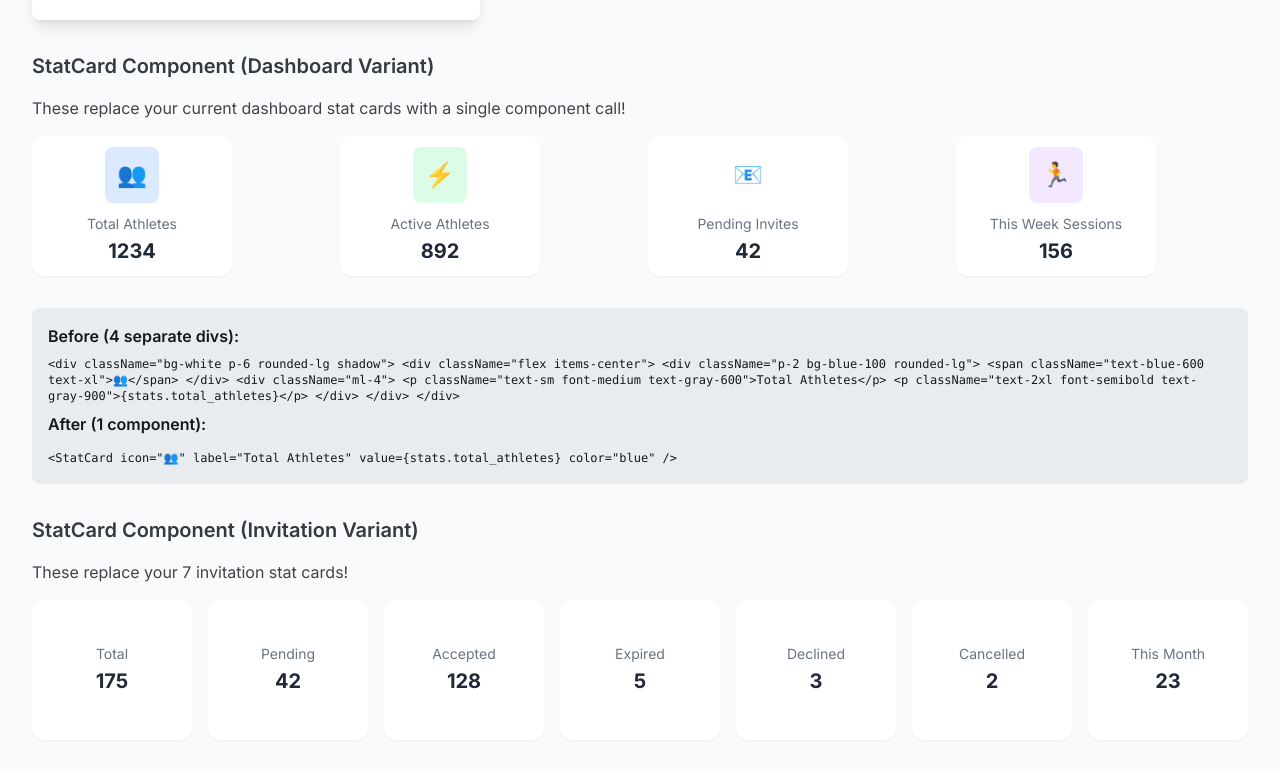
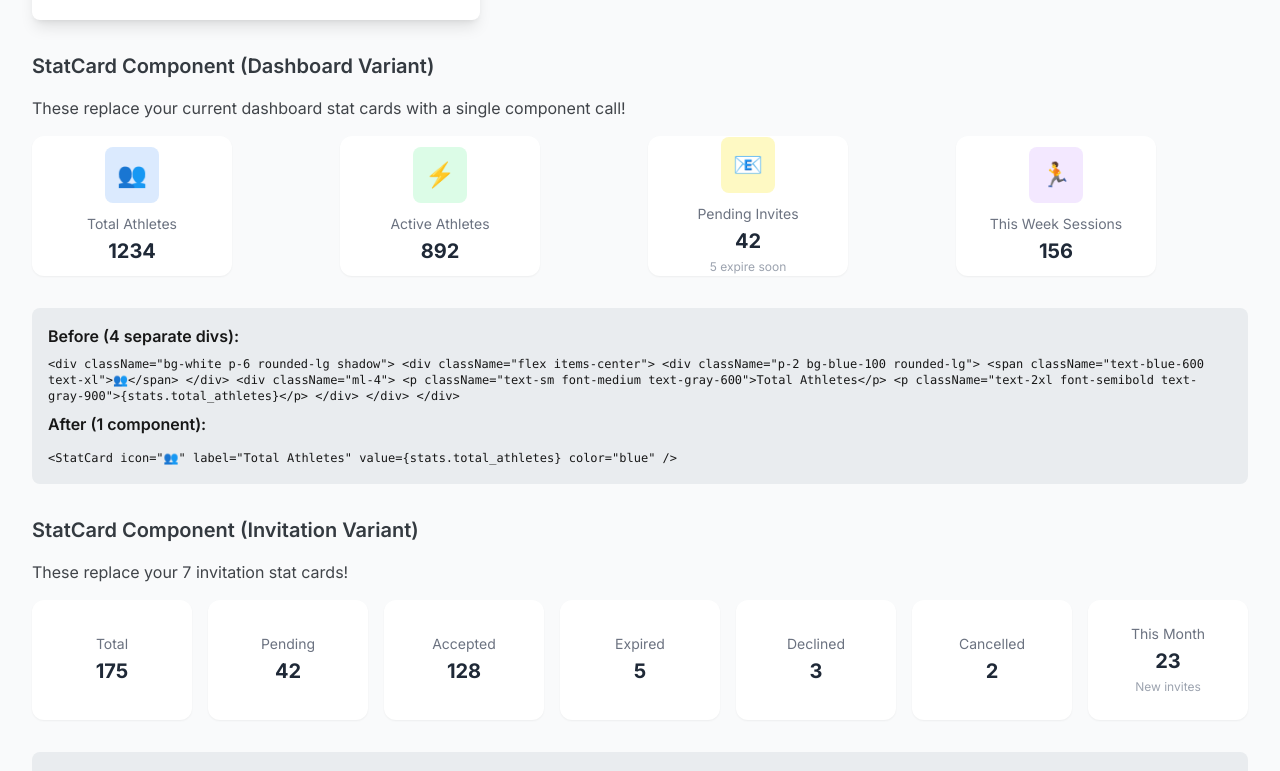
Before and after one commit to ChrisT3B/cirfpro, a Next.js app: page /test-cards in a window 1280 px wide. Shown: the part 1180-1951 px from the top of the page. Built offline with nearby package versions, Linux system fonts and the light colour scheme; no server answers.

Commit message:
redyellgreen

```diff
--- a/src/components/ui/StatCard.tsx
+++ b/src/components/ui/StatCard.tsx
@@ -1,3 +1,4 @@
+// src/components/ui/StatCard.tsx
 'use client'
 
 import React from 'react'
@@ -15,9 +16,12 @@ export type StatColor =
   | 'cyan'
   | 'emerald'
   | 'orange'
-  | 'gray'  // ✅ ADDED gray support
+  | 'gray'    // ✅ Added
+  | 'red'     // ✅ Added
+  | 'yellow'  // ✅ Added
+  | 'green'   // ✅ Added
 
-export type StatVariant = 'default' | 'dashboard' | 'invitation'  // Added 'invitation' variant
+export type StatVariant = 'default' | 'dashboard' | 'invitation'
 
 export interface TrendData {
   value: number
@@ -31,6 +35,7 @@ interface StatCardProps {
   color?: StatColor
   variant?: StatVariant
   trend?: TrendData
+  subtitle?: string  // ✅ Added for invitation variant
   className?: string
 }
 
@@ -47,7 +52,10 @@ const colorClasses = {
     cyan: 'bg-cyan-100',
     emerald: 'bg-emerald-100',
     orange: 'bg-orange-100',
-    gray: 'bg-gray-100',  // ✅ ADDED
+    gray: 'bg-gray-100',      // ✅ Added
+    red: 'bg-red-100',        // ✅ Added
+    yellow: 'bg-yellow-100',  // ✅ Added
+    green: 'bg-green-100',    // ✅ Added
   },
   iconColors: {
     'cirfpro-green': 'text-cirfpro-green-600',
@@ -60,7 +68,10 @@ const colorClasses = {
     cyan: 'text-cyan-600',
     emerald: 'text-emerald-600',
     orange: 'text-orange-600',
-    gray: 'text-gray-600',  // ✅ ADDED
+    gray: 'text-gray-600',      // ✅ Added
+    red: 'text-red-600',        // ✅ Added
+    yellow: 'text-yellow-600',  // ✅ Added
+    green: 'text-green-600',    // ✅ Added
   },
 }
 
@@ -70,6 +81,7 @@ export function StatCard({
   value,
   color = 'cirfpro-green',
   variant = 'default',
+  subtitle,
   className,
 }: StatCardProps) {
   return (
@@ -80,6 +92,7 @@ export function StatCard({
         'p-5 sm:p-6 w-full min-w-[160px] max-w-[200px] h-[140px]',
         'transition-all duration-300 hover:shadow-md',
         variant === 'dashboard' && 'py-4',
+        variant === 'invitation' && 'min-w-[120px] max-w-[160px] h-[120px] p-4',
         className
       )}
     >
@@ -105,6 +118,11 @@ export function StatCard({
 
       {/* Value */}
       <p className="text-xl font-bold text-gray-800 mt-1">{value}</p>
+
+      {/* Subtitle (optional) */}
+      {subtitle && (
+        <p className="text-xs text-gray-400 mt-1">{subtitle}</p>
+      )}
     </div>
   )
 }
```
